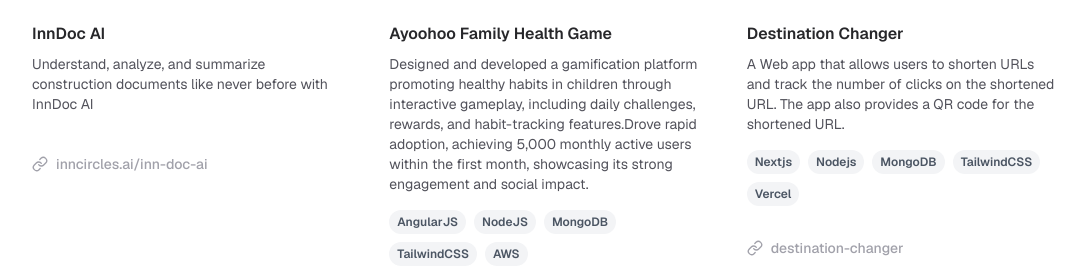
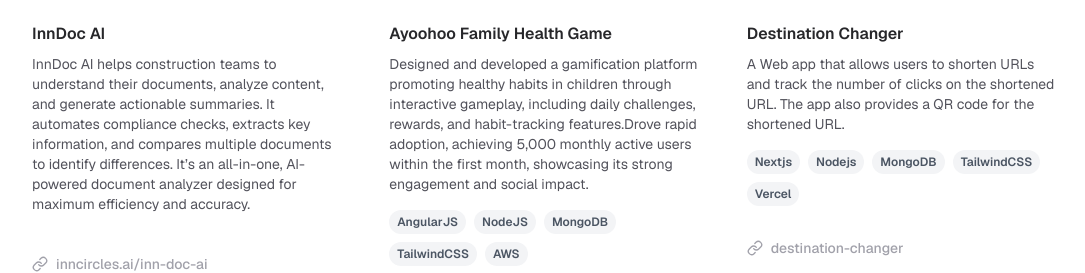
Before and after one commit to Pranavtej/Pranavteja, a Next.js app: page /projects in a window 1280 px wide. Shown: the part 498-771 px from the top of the page, without its empty margins (96-1181 px from the left). Built offline with nearby package versions, Linux system fonts and the light colour scheme.

Commit message:
new-project: Inndoc-AI

```diff
--- a/app/projects/page.tsx
+++ b/app/projects/page.tsx
@@ -4,7 +4,7 @@ import Card from "../components/card";
 const projects = [
   {
     "name": "InnDoc AI",
-    "description": "Understand, analyze, and summarize construction documents like never before with InnDoc AI",
+    "description": "InnDoc AI helps construction teams to understand their documents, analyze content, and generate actionable summaries. It automates compliance checks, extracts key information, and compares multiple documents to identify differences. It’s an all-in-one, AI-powered document analyzer designed for maximum efficiency and accuracy.",
     "link": {
       "href": "https://www.inncircles.ai/inn-doc-ai/",
       "label": "inncircles.ai/inn-doc-ai"
```
